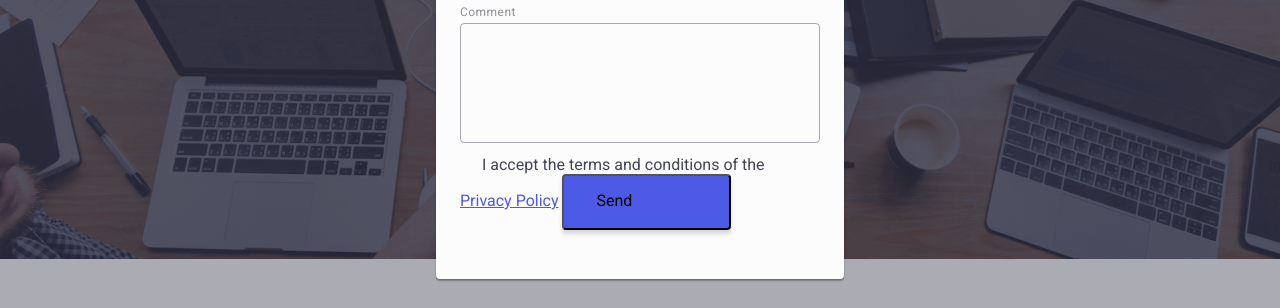
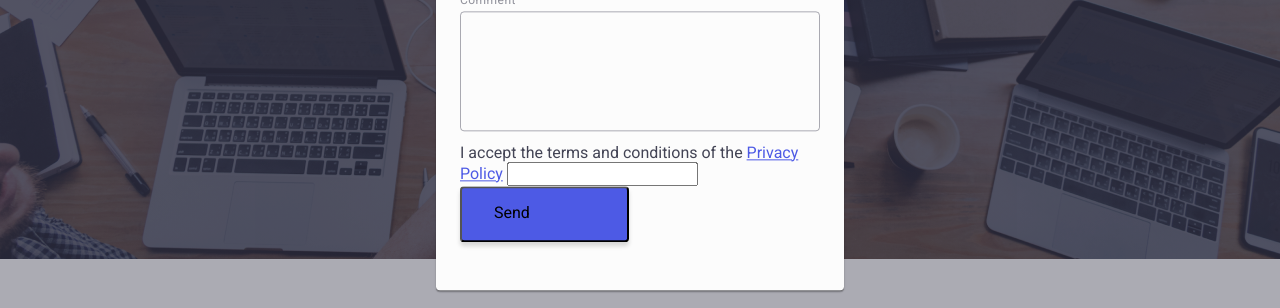
Before and after one commit to Kit29/goit-markup-hw-05, a plain HTML site: page index.html in a window 1280 px wide. Shown: the part 413-721 px from the top of the page. Drawn offline with nearby package versions, Linux system fonts and the light colour scheme.

Commit message:
goit-markup-hw-05
f4f4

```diff
--- a/index.html
+++ b/index.html
@@ -433,17 +433,14 @@
             </div>
             <div class="form-wrapper-container">
                 <input class="checkbox visually-hidden" type="checkbox" name="user-privacy" id="user-privacy" value="true"/>
-                    <label class="wrapper-label">
+                    <label class="wrapper-label"  for="user-privacy" >I accept the terms and conditions of the <a class="form-agreement-link">Privacy Policy</a> <input type="text" id="user-privacy" />
+                        <button class="form-btn" type="submit">Send</button>
                         <span class="wrapper-span">
                             <svg class="form-agreement-icon" width="10" height="8">
                             <use href="./images/icons.svg#icon-Vector"></use>
                         </svg>
                     </span>
                     </label>
-                </span>
-                I accept the terms and conditions of the <a class="form-agreement-link">Privacy Policy</a>
-            </label>
-                <button class="form-btn" type="submit">Send</button>
             </div>
         </form>
 
```
